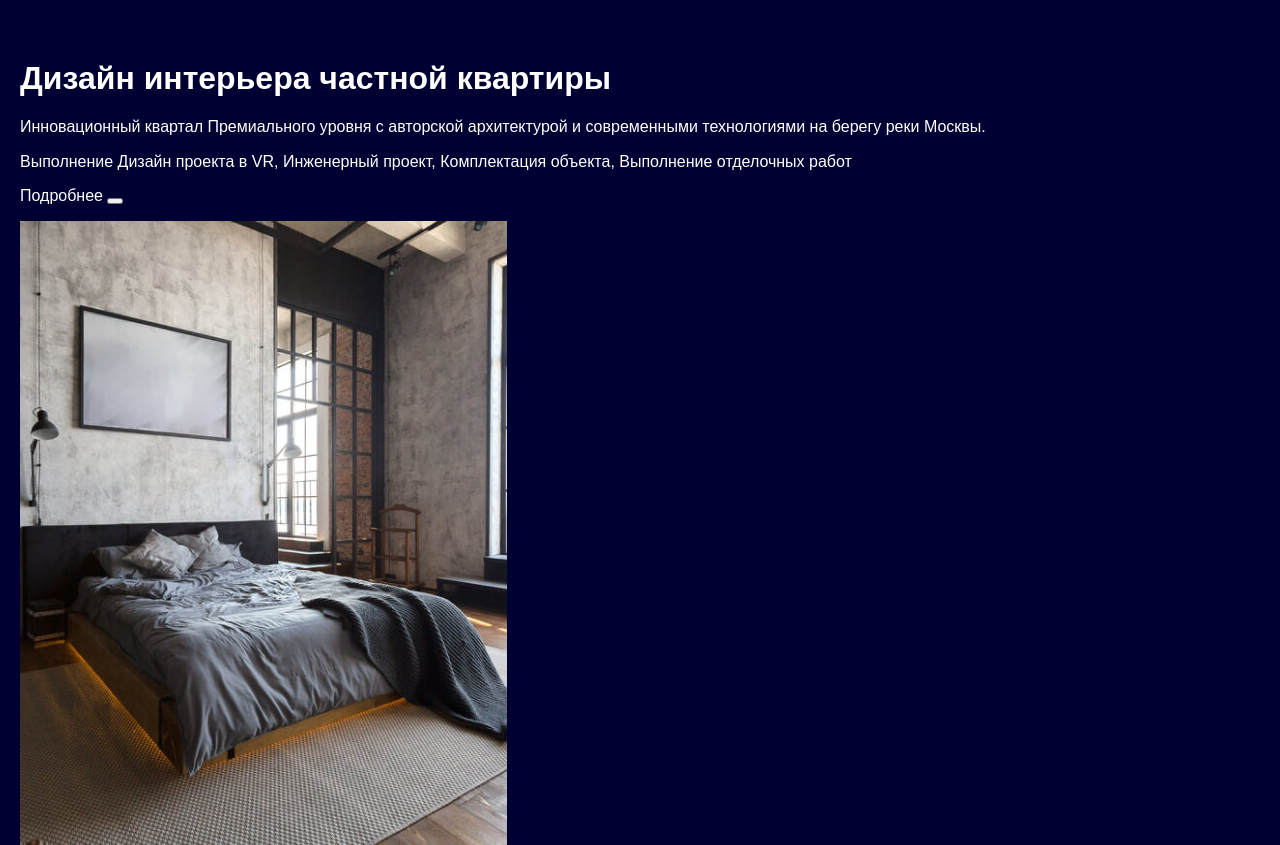
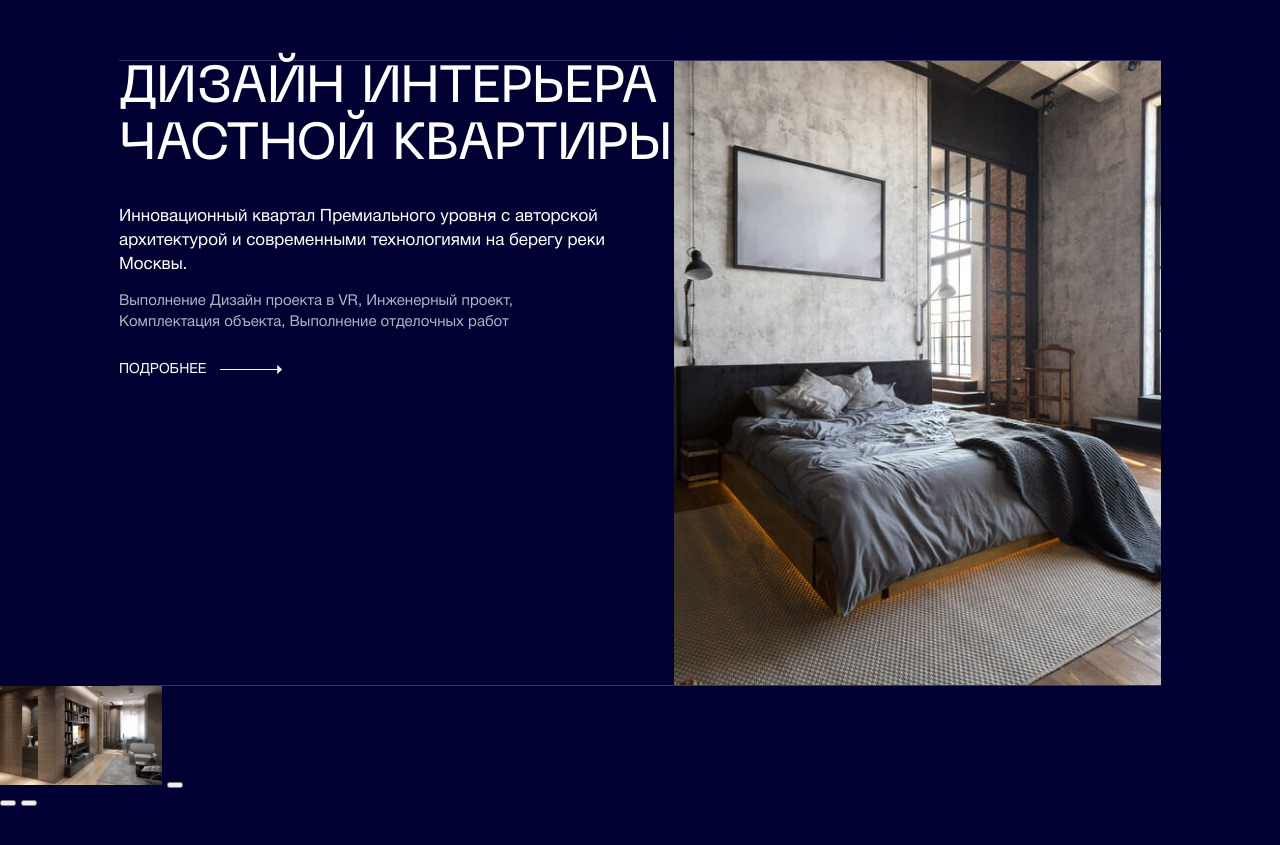
Before and after one commit to VladimirDip/The-first-team-work, a plain HTML site: page src/pages/index.html in a window 1280 px wide. Shown: the top 845 px of the page. Drawn offline with Linux system fonts and the light colour scheme; files whose address does not match are found by name.

Commit message:
writing css

```diff
--- /dev/null
+++ b/src/blocks/design-interior/__button-text/design-interior__button-text.css
@@ -0,0 +1,10 @@
+.design-interior__button-text {
+    margin: 0;
+    font-family: 'HelveticaNeueCyr', Arial, sans-serif;
+    font-weight: 400;
+    font-size: 14px;
+    line-height: 97%;
+    text-transform: uppercase;
+    display: flex;
+    align-content: center;
+}
--- /dev/null
+++ b/src/blocks/design-interior/__button/design-interior__button.css
@@ -0,0 +1,8 @@
+.design-interior__button {
+    background: url("../../../images/design-interior_button.png") transparent no-repeat center/ 100%;
+    min-width: 62px;
+    background-size: contain;
+    border: none;
+    display: block;
+    margin-left: 14px;
+}
--- /dev/null
+++ b/src/blocks/design-interior/__central-container/design-interior__central-container.css
@@ -0,0 +1,8 @@
+.design-interior__central-container {
+    margin: 0 auto;
+    padding: 0;
+    border-top: rgba(255, 255, 255, .2) solid 1px;
+    border-bottom: rgba(255, 255, 255, .2) solid 1px;
+    display: flex;
+    justify-content: space-around;
+}
--- /dev/null
+++ b/src/blocks/design-interior/__image-overlay/design-interior__image-overlay.css
@@ -0,0 +1,5 @@
+.design-interior__image-overlay {
+    max-width: 487px;
+    max-height: 624px;
+    background-image: linear-gradient(rgba(0, 0, 0, 0.5), rgba(0, 0, 0, 0.5));
+}
--- /dev/null
+++ b/src/blocks/design-interior/__image/design-interior__image.css
@@ -0,0 +1,5 @@
+.design-interior__image {
+    max-width: 100%;
+    max-height: 100%;
+    object-fit: cover;
+}
--- /dev/null
+++ b/src/blocks/design-interior/__text/_change/design-interior__text_change_view.css
@@ -0,0 +1,6 @@
+.design-interior__text_change_view {
+    margin-bottom: 30px;
+    max-width: 406px;
+    opacity: .7;
+    font-size: 15px;
+}
--- /dev/null
+++ b/src/blocks/design-interior/__text/design-interior__text.css
@@ -0,0 +1,9 @@
+.design-interior__text {
+    margin: 0 0 14px;
+    padding: 0;
+    font-family: 'HelveticaNeueCyr', Arial, 'sans-serif';
+    font-weight: 400;
+    font-size: 17px;
+    line-height: 140%;
+    max-width: 500px;
+}
--- /dev/null
+++ b/src/blocks/design-interior/__title/design-interior__title.css
@@ -0,0 +1,9 @@
+.design-interior__title {
+    margin: 0 0 30px;
+    font-family: 'NeueMachina', Arial, 'sans-serif';
+    font-weight: 500;
+    font-size: 52px;
+    line-height: 110%;
+    max-width: 555px;
+    text-transform: uppercase;
+}
--- /dev/null
+++ b/src/blocks/design-interior/__topic/design-interior__topic.css
@@ -0,0 +1,5 @@
+.design-interior__topic {
+    display: flex;
+    flex-direction: column;
+
+}
--- a/src/blocks/design-interior/design-interior.css
+++ b/src/blocks/design-interior/design-interior.css
@@ -3,20 +3,6 @@
     max-width: 1600px;
     min-height: 920px;
     /*position: relative;*/
+    display: flex;
+    flex-direction: column;
 }
-
-
-
-/*
-.design-interior::after {
-    content: '';
-    position: absolute;
-    background: url("../../images/background.png") no-repeat center;
-    !*background-size: cover;*!
-    !*min-width: 100%;*!
-    !*min-height: 100%;*!
-    opacity: .8;
-    z-index: -1;
-    inset: 0;
-
-}*/
--- a/src/blocks/page/page.css
+++ b/src/blocks/page/page.css
@@ -5,7 +5,7 @@
     max-width: 1600px;
     background-color: var(--bg-color);
     margin: 0 auto;
-    padding: 0 20px;
+    /*padding: 0 20px;*/
     box-sizing: border-box;
     -webkit-font-smoothing: antialiased;
     -moz-osx-font-smoothing: grayscale;
--- a/src/pages/index.html
+++ b/src/pages/index.html
@@ -17,7 +17,7 @@
   <main class="main">
 
     <section class="design-interior page__design-interior">
-      <div class="design-interior__container">
+      <div class="design-interior__central-container">
         <div class="counter_pages">
           <div class="counter_pages__current-page"></div>
           <div class="counter_pages__all-pages"></div>
@@ -29,15 +29,19 @@
           <p class="design-interior__text">Инновационный квартал Премиального уровня с
                                            авторской архитектурой и современными
                                            технологиями на берегу реки Москвы.</p>
-          <p class="design-interior__text">Выполнение Дизайн проекта в VR, Инженерный
-                                           проект, Комплектация объекта, Выполнение
-                                           отделочных работ </p>
-          <p class="design-interior__text">Подробнее
+          <p class="design-interior__text
+           design-interior__text_change_view">Выполнение Дизайн проекта в VR, Инженерный
+                                              проект, Комплектация объекта, Выполнение
+                                              отделочных работ
+          </p>
+          <p class="design-interior__button-text">Подробнее
             <button class="design-interior__button"></button>
           </p>
         </article>
+
         <img class="design-interior__image" src="../images/design-interior_bed.jpg"
              alt="кровать">
+
       </div>
 
       <div class="design-interior__footer">
--- a/src/styles/index.css
+++ b/src/styles/index.css
@@ -1,5 +1,6 @@
 @import url('../vendor/normalize.css');
 @import url('../variables/variables.css');
+@import url('../vendor/fonts/fonts.css');
 
 /* Page */
 @import url('../blocks/page/page.css');
@@ -11,10 +12,31 @@
 /* Main */
 @import url('../blocks/main/main.css');
 
-/* Main */
+/* Design-interior */
 @import url('../blocks/design-interior/design-interior.css');
+@import url('../blocks/design-interior/__central-container/design-interior__central-container.css');
+@import url('../blocks/design-interior/__topic/design-interior__topic.css');
+@import url('../blocks/design-interior/__title/design-interior__title.css');
+@import url('../blocks/design-interior/__text/design-interior__text.css');
+@import url('../blocks/design-interior/__text/_change/design-interior__text_change_view.css');
+@import url('../blocks/design-interior/__button-text/design-interior__button-text.css');
+@import url('../blocks/design-interior/__button/design-interior__button.css');
+@import url('../blocks/design-interior/__image-overlay/design-interior__image-overlay.css');
+@import url('../blocks/design-interior/__image/design-interior__image.css');
+@import url('../blocks/design-interior/__footer/design-interior__footer.css');
+@import url('../blocks/design-interior/__container-preview/design-interior__container-preview.css');
+@import url('../blocks/design-interior/__play/design-interior__play.css');
 @import url('../blocks/page/__design-interior/page__design-interior.css');
 @import url('../blocks/design-interior/__background/design-interior__background.css');
 
 /* Footer */
 @import url('../blocks/footer/footer.css');
+
+/*Other Blocks*/
+@import url('../blocks/counter_pages/counter_pages.css');
+@import url('../blocks/counter_pages/__current-page/counter-pages__current-page.css');
+@import url('../blocks/counter_pages/__all-pages/counter-pages__all-pages.css');
+
+@import url('../blocks/arrow-container/arrow-container.css');
+@import url('../blocks/arrow-container/_left/arrow-container_left.css');
+@import url('../blocks/arrow-container/_right/arrow-container_right.css');
```
